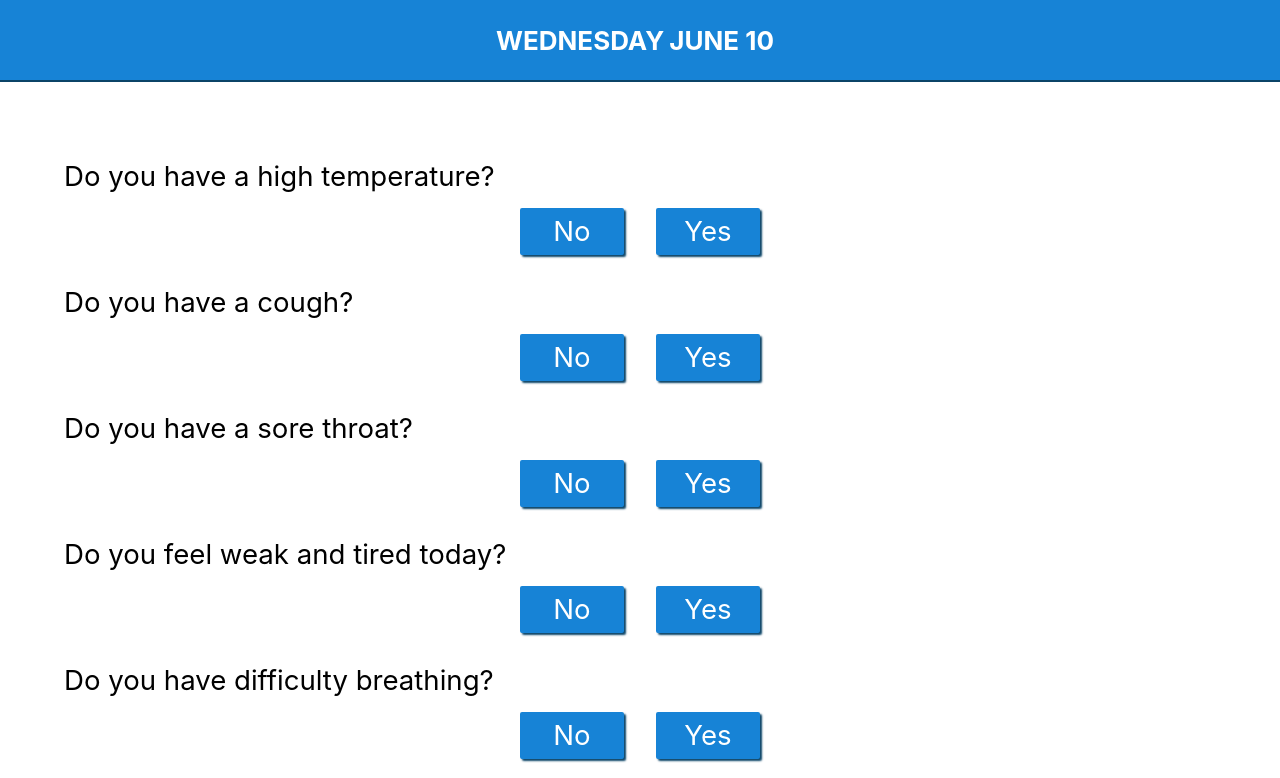
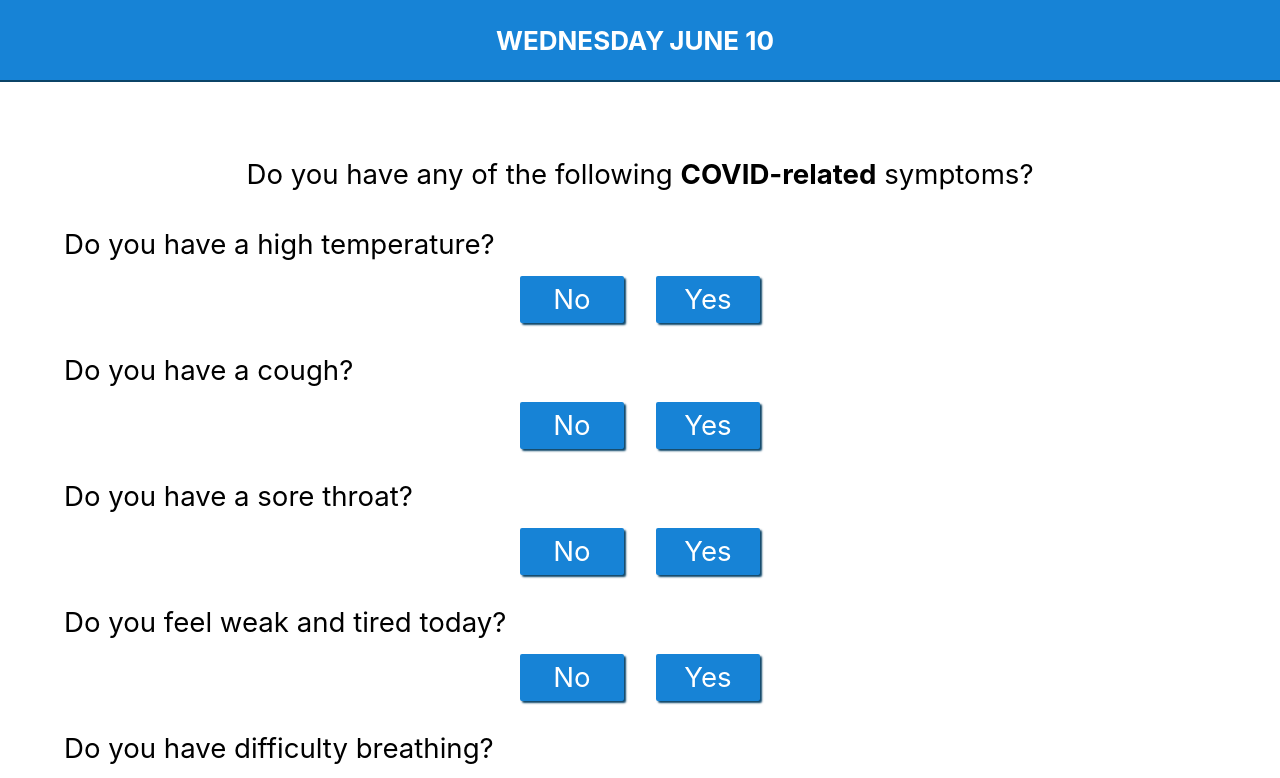
Before and after one commit to georgezee/covid-daily-questions, a React (Create React App) app: page / in a window 1280 px wide. Shown: the top 778 px of the page. Built offline with nearby package versions, Linux system fonts and the light colour scheme.

Commit message:
Add header text to clarify that non-covid symptoms are excluded.

```diff
--- a/src/App.scss
+++ b/src/App.scss
@@ -28,6 +28,14 @@ $secondaryDark: #a57804;
       margin-right: 5px;
     }
   }
+}
+
+.App-questions-header {
+  position: relative;
+  top: -2px;
+}
+.App-questions-header strong {
+  white-space:nowrap;
 }
 
 .App-main {
--- a/src/components/QuestionDisplay.js
+++ b/src/components/QuestionDisplay.js
@@ -29,6 +29,10 @@ class QuestionDisplay extends React.Component {
         </div>
         </header>
         <div className="App-main">
+          <div className="App-questions-header">
+            Do you have any of the following <strong>COVID-related</strong> symptoms?
+            <br/><br/>
+          </div>
         {this.props.questions.map((itemArray, i) => {
 
           // Questions kept in an array to allow future alternate question phrasing per question.
```
